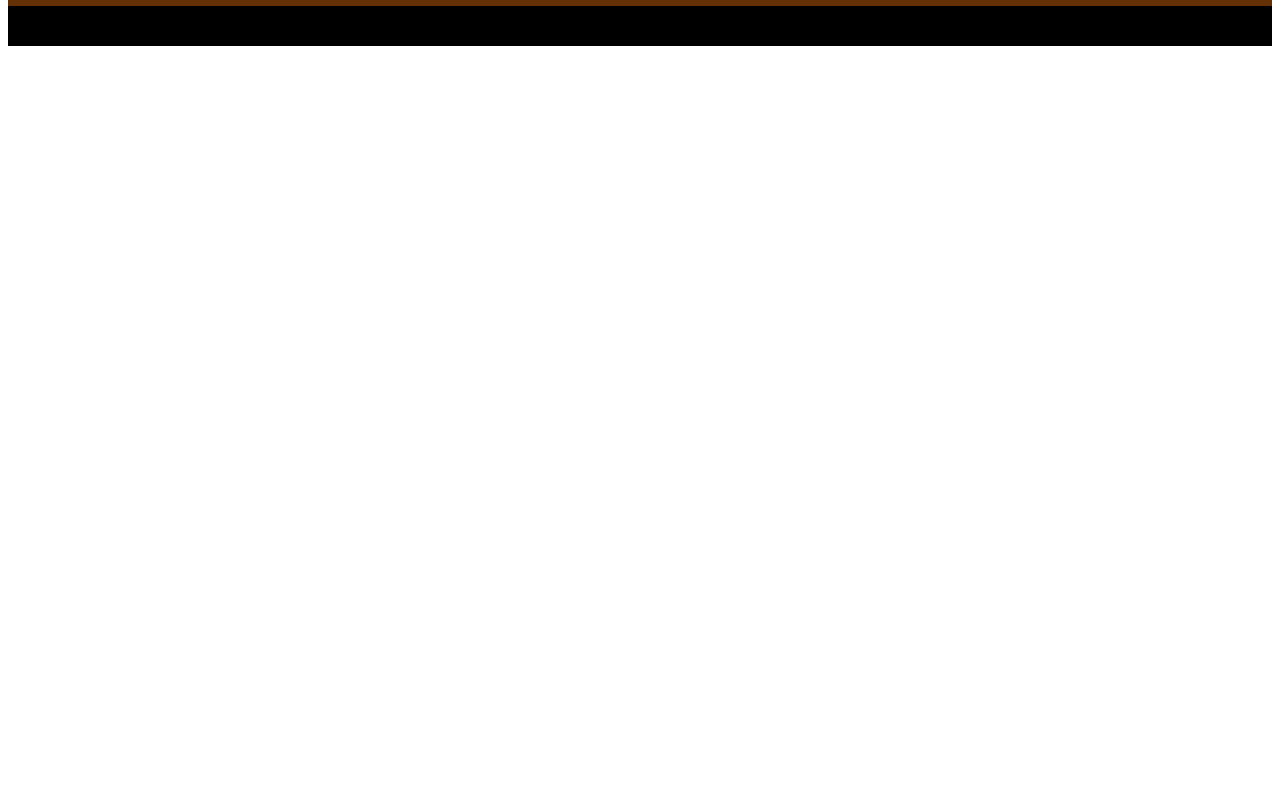
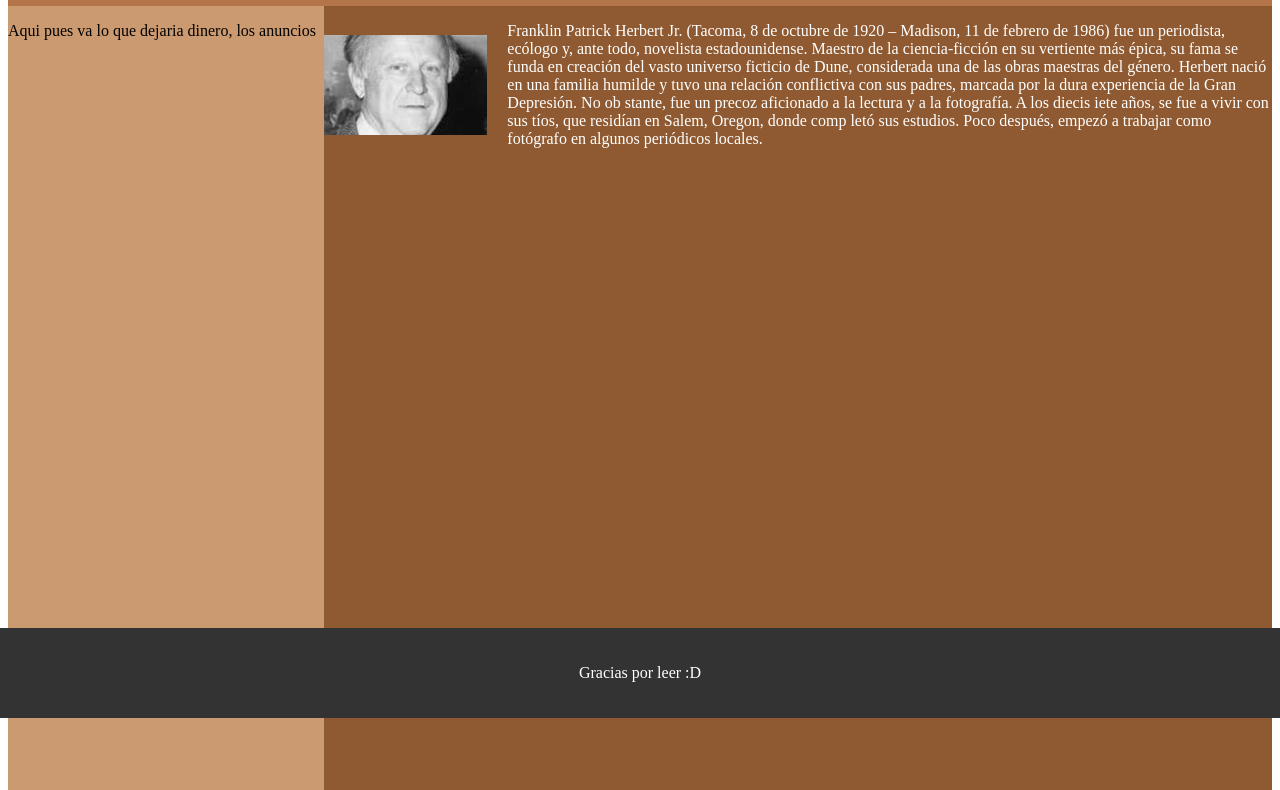
Before and after one commit to Hernan017/BATIZ-HMAC, a plain HTML site: page 01Duna/PlantillaDUNA/index.html in a window 1280 px wide. Shown: the part 82-872 px from the top of the page. Before the commit the page ends 800 px from the top, so only its background shows below. Drawn offline with Linux system fonts and the light colour scheme.

Commit message:
Autor de duna

```diff
--- a/01Duna/PlantillaDUNA/index.html
+++ b/01Duna/PlantillaDUNA/index.html
@@ -22,17 +22,28 @@
             </header>
     </div>
     <div class="content">
-        <aside>
-            <h2></h2>
-        </aside>
-        <article>
-            <h2>
+        <div class="div1">
+            <p>Aqui pues va lo que dejaria dinero, los anuncios</p>
+        </div>
+        <div class="div2">
+            <div class="img-descripcion">
+                <div class="img" alt="Autor de Dune"></div>
+                <p class="author-descripcion">Franklin Patrick Herbert Jr. (Tacoma, 8 de octubre de 1920 – Madison, 11 de
+                     febrero de 1986) fue un periodista, ecólogo y, ante todo, novelista estadounidense.
 
-            </h2>
-        </article>
+                    Maestro de la ciencia-ficción en su vertiente más épica, su fama se
+                     funda en creación del vasto universo ficticio de Dune, considerada una de las obras maestras del género.
+
+                    Herbert nació en una familia humilde y tuvo una relación conflictiva
+                    con sus padres, marcada por la dura experiencia de la Gran Depresión. No ob
+                    stante, fue un precoz aficionado a la lectura y a la fotografía. A los diecis
+                    iete años, se fue a vivir con sus tíos, que residían en Salem, Oregon, donde comp
+                    letó sus estudios. Poco después, empezó a trabajar como fotógrafo en algunos periódicos locales.</p>
+            </div>
+        </div>
     </div>
     <footer>
-
+        <p>Gracias por leer :D </p>
     </footer>
 </body>
 </html>
--- a/01Duna/PlantillaDUNA/style.css
+++ b/01Duna/PlantillaDUNA/style.css
@@ -1,17 +1,16 @@
 header{
     display: flex;
     width: 100%;
-    height: 5rem;
+    height: 80px;
     align-items: center;
     justify-content: space-between;
-    background-color: #643106;
+    background-color: #B5754A;
 }
 
 aside{
     display: flex;
     text-decoration: none;
     background-color: black;
-
 }
 
 ul{
@@ -19,3 +18,55 @@ ul{
     text-decoration: none;
     gap: 1.5rem;
 }
+
+.content{
+    width: 100%;
+    height: 7000px;
+    position: relative;
+}
+
+.div1, .div2{
+    height:  100%;
+}
+
+.div1{
+    width: 25%;
+    background-color: #CC9A70;
+    float: left;
+}
+
+.div2{
+
+    width: 75%;
+    background-color: #8F5A31;
+    float: left;
+}
+
+footer {
+    background-color: #333;
+    color: #fff;
+    text-align: center;
+    padding: 20px 0;
+    position: fixed;
+    width: 100%;
+    bottom: 0;
+    left: 0;
+  }
+
+.img {
+    background: url(../img/autodune.png) no-repeat center center;
+    background-size: cover;
+    width: 1000px;
+    height: 100px;
+}
+
+.img-descripcion {
+    display: flex;
+    align-items: flex-start;
+    align-items: center;
+}
+
+.author-descripcion {
+    margin-left: 20px; /* Ajusta el margen según sea necesario */
+    color: #fff; /* Cambia el color del texto según sea necesario */
+}
```
Also changed, not shown: 01Duna/img/autodune.png (added).
